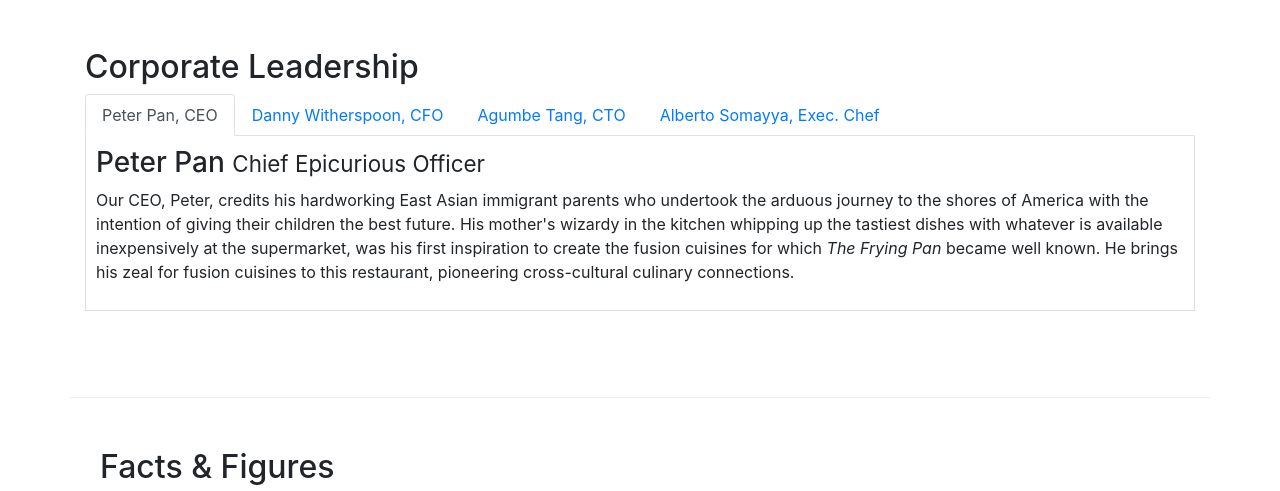
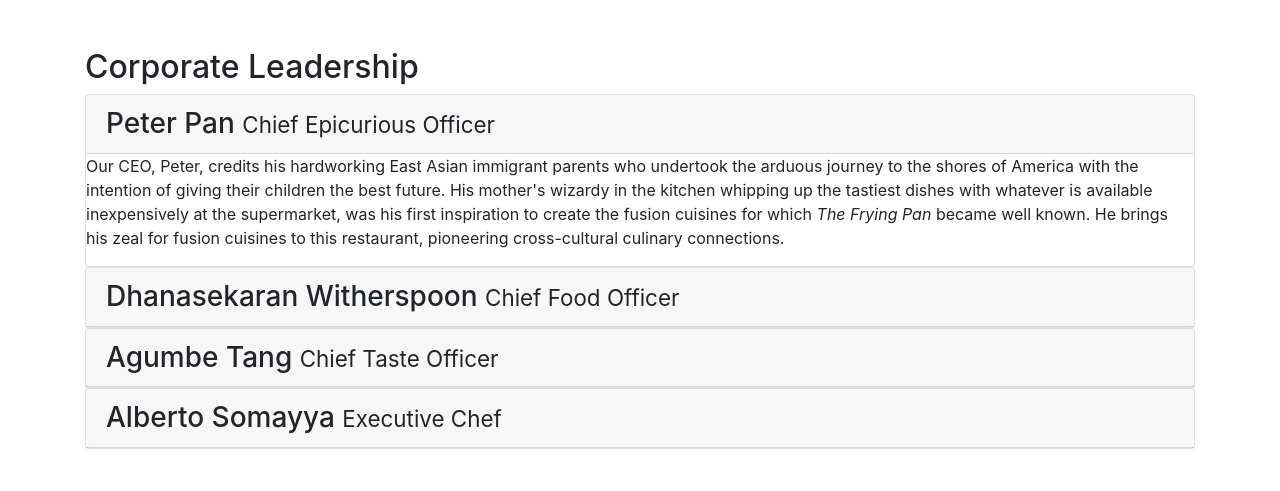
Before and after one commit to Scathdullir/Bootstrap-Course, a website: page aboutus.html in a window 1280 px wide. Shown: the part 873-1364 px from the top of the page. Drawn offline with nearby package versions, Linux system fonts and the light colour scheme.

Commit message:
bootstrap accordion

```diff
--- a/aboutus.html
+++ b/aboutus.html
@@ -104,7 +104,8 @@
             <div class ="col-12">
                 <h2>Corporate Leadership</h2>
 
-                <ul class="nav nav-tabs">
+                <!-- Tabs in Bootstrap -->
+                <!-- <ul class="nav nav-tabs">
                     <li class="nav-item">
                       <a class="nav-link active" href="#peter"
                         role="tab" data-toggle="tab">Peter Pan, CEO</a>
@@ -121,9 +122,9 @@
                       <a class="nav-link" href="#alberto" role="tab"
                         data-toggle="tab">Alberto Somayya, Exec. Chef</a>
                     </li>
-                </ul>
+                </ul> -->
 
-                <div class="tab-content">
+                <!-- <div class="tab-content">
                     <div role="tabpanel" class="tab-pane fade show active" id="peter">
                         <h3>Peter Pan <small>Chief Epicurious Officer</small></h3>
                         <p class="d-none d-sm-block">Our CEO, Peter, credits his hardworking East Asian immigrant parents who undertook the arduous journey to the shores of America with the intention of giving their children the best future. His mother's wizardy in the kitchen whipping up the tastiest dishes with whatever is available inexpensively at the supermarket, was his first inspiration to create the fusion cuisines for which <em>The Frying Pan</em> became well known. He brings his zeal for fusion cuisines to this restaurant, pioneering cross-cultural culinary connections.</p>
@@ -140,7 +141,66 @@
                         <h3>Alberto Somayya <small>Executive Chef</small></h3>
                         <p class="d-none d-sm-block">Award winning three-star Michelin chef with wide International experience having worked closely with whos-who in the culinary world, he specializes in creating mouthwatering Indo-Italian fusion experiences. He says, <em>Put together the cuisines from the two craziest cultures, and you get a winning hit! Amma Mia!</em></p>
                     </div>
+                </div> -->
+
+                <div id="accordion">
+                    <div class="card">
+                        <div class="card-header" role="tab" id="peterhead">
+                            <h3 class="mb-0">
+                                <a data-toggle="collapse" data-target="#peter">
+                                    Peter Pan <small>Chief Epicurious Officer</small>
+                                </a>
+                            </h3>
+                        </div>
+                        <div role="tabpanel" class="collapse show" id="peter" data-parent="#accordion">
+                            <div class="card=body">
+                                <p class="d-none d-sm-block">Our CEO, Peter, credits his hardworking East Asian immigrant parents who undertook the arduous journey to the shores of America with the intention of giving their children the best future. His mother's wizardy in the kitchen whipping up the tastiest dishes with whatever is available inexpensively at the supermarket, was his first inspiration to create the fusion cuisines for which <em>The Frying Pan</em> became well known. He brings his zeal for fusion cuisines to this restaurant, pioneering cross-cultural culinary connections.</p>
+                            </div>
+                        </div>
+                    </div>
+                    <div class="card">
+                        <div class="card-header" role="tab" id="dannyhead">
+                        <h3 class="mb-0">
+                            <a class="collapsed" data-toggle="collapse" data-target="#danny">
+                            Dhanasekaran Witherspoon <small>Chief Food Officer</small>
+                            </a>
+                        </h3>
+                    </div>
+                    <div class="collapse" id="danny" data-parent="#accordion">
+                        <div class="card-body">
+                            <p class="d-none d-sm-block">Our CFO, Danny, as he is affectionately referred to by his colleagues, comes from a long established family tradition in farming and produce. His experiences growing up on a farm in the Australian outback gave him great appreciation for varieties of food sources. As he puts it in his own words, <em>Everything that runs, wins, and everything that stays, pays!</em></em></p>
+                        </div>
+                    </div>
                 </div>
+                <div class="card">
+                        <div class="card-header" role="tab" id="agumbehead">
+                        <h3 class="mb-0">
+                            <a class="collapsed" data-toggle="collapse" data-target="#agumbe">
+                            Agumbe Tang <small>Chief Taste Officer</small>
+                            </a>
+                        </h3>
+                    </div>
+                    <div class="collapse" id="agumbe" data-parent="#accordion">
+                        <div class="card-body">
+                            <p class="d-none d-sm-block">Blessed with the most discerning gustatory sense, Agumbe, our CTO, personally ensures that every dish that we serve meets his exacting tastes. Our chefs dread the tongue lashing that ensues if their dish does not meet his exacting standards. He lives by his motto, <em>You click only if you survive my lick.</em></p>
+                        </div>
+                    </div>
+                </div>
+                <div class="card">
+                        <div class="card-header" role="tab" id="albertohead">
+                        <h3 class="mb-0">
+                            <a class="collapsed" data-toggle="collapse" data-target="#alberto">
+                            Alberto Somayya <small>Executive Chef</small>
+                            </a>
+                        </h3>
+                    </div>
+                    <div class="collapse" id="alberto" data-parent="#accordion">
+                        <div class="card-body">
+                            <p class="d-none d-sm-block">Award winning three-star Michelin chef with wide International experience having worked closely with whos-who in the culinary world, he specializes in creating mouthwatering Indo-Italian fusion experiences. He says, <em>Put together the cuisines from the two craziest cultures, and you get a winning hit! Amma Mia!</em></em></p>
+                        </div>
+                    </div>
+                </div>
+
             </div>
        </div>
     </div>
```
